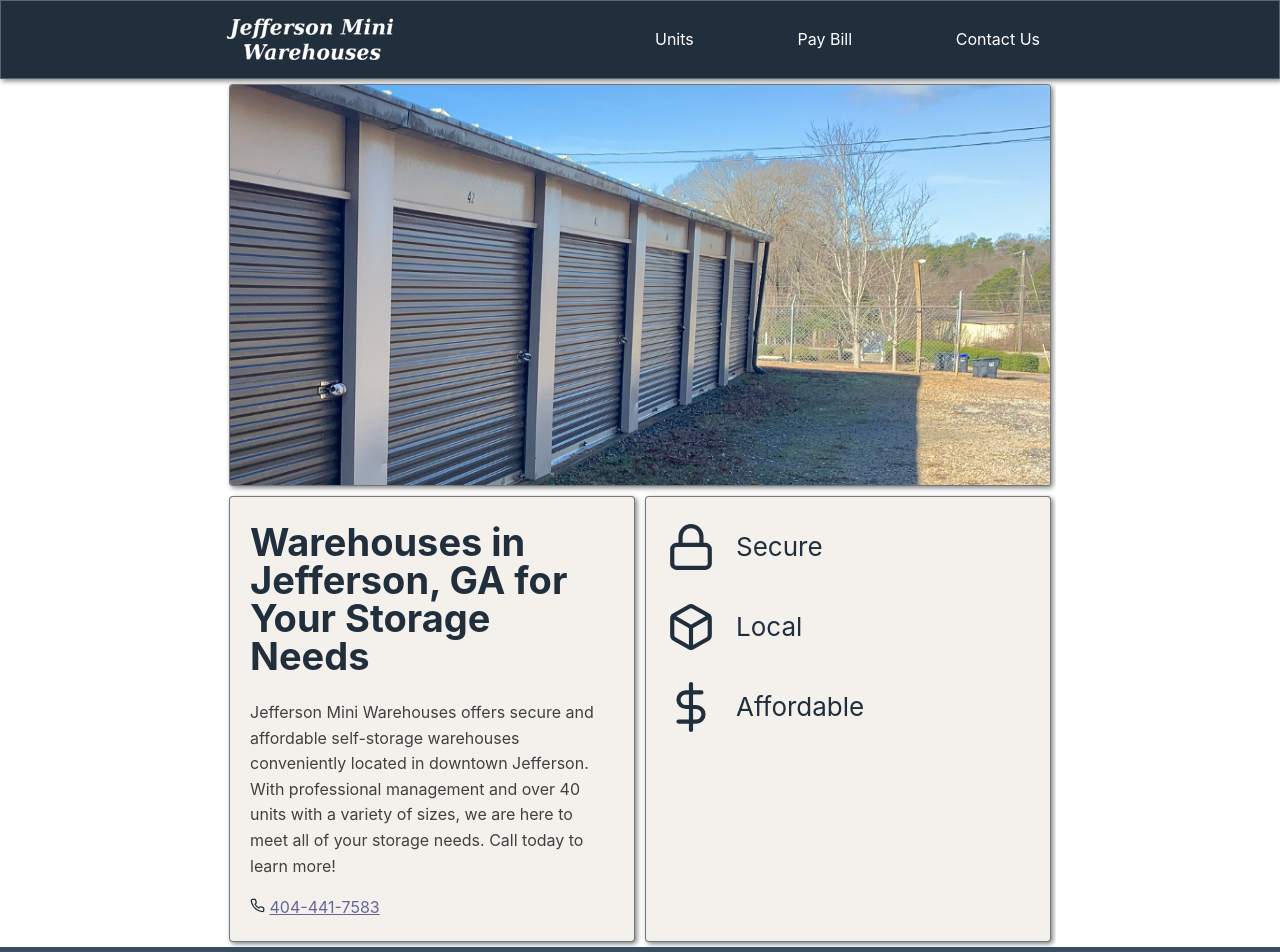
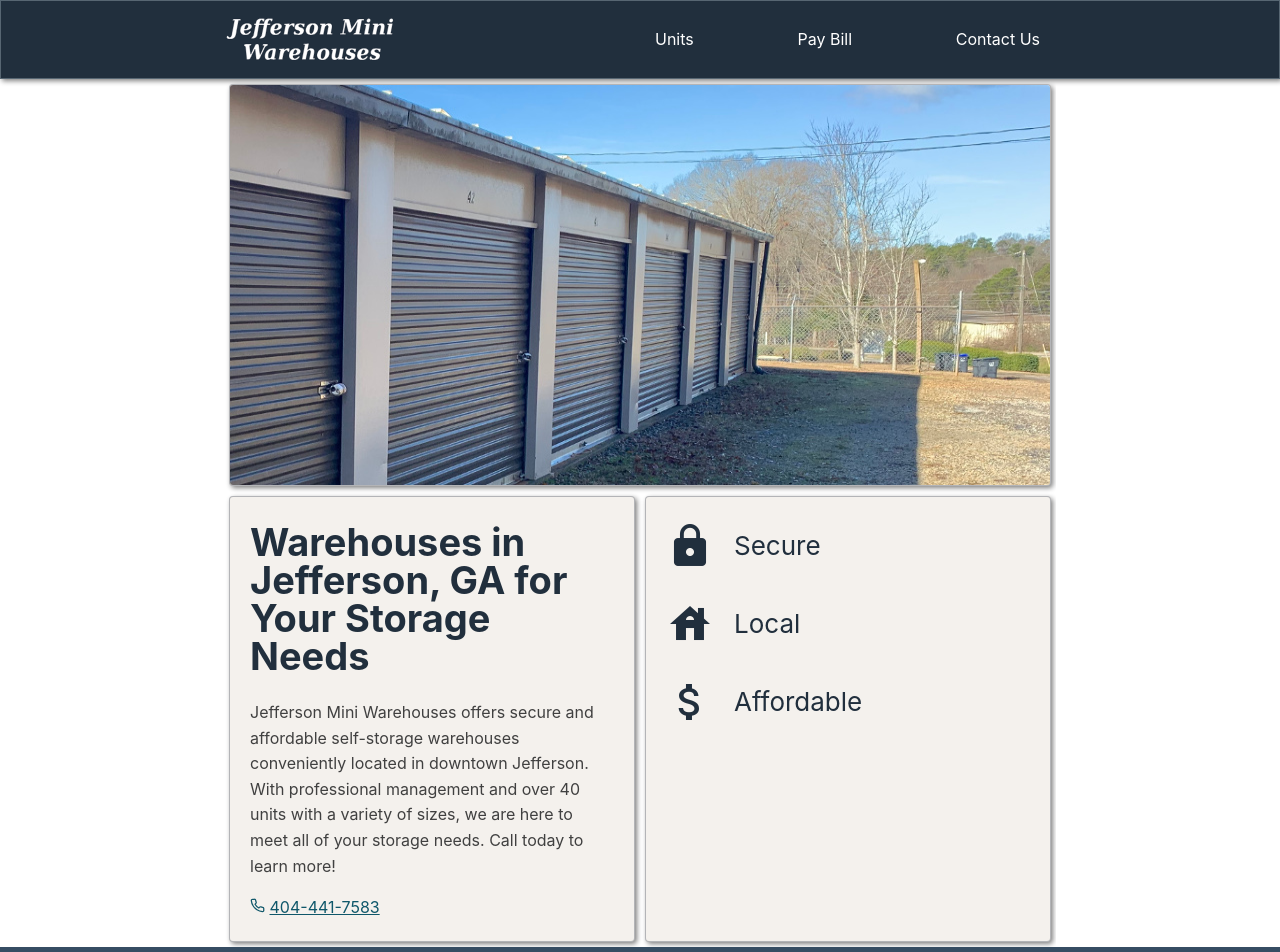
Before and after one commit to jmbuchanan/storage-ui, a React (Create React App) app: page / in a window 1280 px wide. Shown: the top 952 px of the page. Built offline with nearby package versions, Linux system fonts and the light colour scheme.

Commit message:
material ui icons

```diff
--- a/package.json
+++ b/package.json
@@ -6,6 +6,7 @@
     "axios": "^0.19.0",
     "jam-icons": "^2.0.0",
     "js-cookie": "^2.2.1",
+    "material-design-icons": "^3.0.1",
     "react": "^16.10.2",
     "react-dom": "^16.10.2",
     "react-feather": "^2.0.3",
--- a/public/index.html
+++ b/public/index.html
@@ -17,6 +17,7 @@
     <link rel="apple-touch-icon" sizes="180x180" href="%PUBLIC_URL%/favicon/apple-touch-icon.png">
     <link rel="icon" type="image/png" sizes="32x32" href="%PUBLIC_URL%/favicon/favicon-32x32.png">
     <link rel="icon" type="image/png" sizes="16x16" href="%PUBLIC_URL%/favicon/favicon-16x16.png">
+    <link href="https://fonts.googleapis.com/icon?family=Material+Icons" rel="stylesheet">
   </head>
   <body>
     <noscript>You need to enable JavaScript to run this app.</noscript>
--- a/src/_styles.css
+++ b/src/_styles.css
@@ -62,7 +62,7 @@ button {
   background-color: #f4f1ed;
   border-style: solid;
   border-width: 1px;
-  border-color: rgba(58, 68, 82, 0.705);
+  border-color: rgba(58, 68, 82, 0.35);
   box-shadow: 2px 2px 5px grey;
   border-radius: 4px;
   margin: 0px 0px 5px 0px;
--- a/src/contact/Contact.js
+++ b/src/contact/Contact.js
@@ -5,7 +5,7 @@ const Contact = () => {
     return (
       <div className="default-body">
         <h1>Contact Us</h1>
-        <p><Phone size='15' color='#212F3D'/> <a className="phone" href="tel://+14044417583">404-441-7583</a></p>
+        <p><Phone size='15' color='#0f576a'/> <a className="phone" href="tel://+14044417583">404-441-7583</a></p>
       </div>
     );
 }
--- a/src/home/BodyText.js
+++ b/src/home/BodyText.js
@@ -8,7 +8,7 @@ const BodyText = () => {
       <p>Jefferson Mini Warehouses offers secure and affordable self-storage warehouses
          conveniently located in downtown Jefferson. With professional management and over 40 units with a variety of sizes, we are here to meet all of your storage needs. Call today to learn more!
       </p>
-      <Phone size='15' color='#212F3D'/> <a className="phone" href="tel://+14044417583">404-441-7583</a>
+      <Phone size='15' color='#0f576a'/> <a className="phone" href="tel://+14044417583">404-441-7583</a>
     </div>
   );
 }
--- a/src/home/Features.js
+++ b/src/home/Features.js
@@ -1,14 +1,12 @@
 import React from 'react';
-
-import { Lock, Box, DollarSign } from 'react-feather';
 
 const Features = () => {
   return (
     <div className="features paper">
       <ul>
-        <li><Lock size='50' color='#212F3D'/><span className="feature">Secure</span></li>
-        <li><Box size='50' color='#212F3D'/><span className="feature">Local</span></li>
-        <li><DollarSign size='50' color='#212F3D'/><span className="feature">Affordable</span></li>
+        <li><i className="material-icons">lock</i><span className="feature">Secure</span></li>
+        <li><i className="material-icons">house</i><span className="feature">Local</span></li>
+        <li><i className="material-icons">attach_money</i><span className="feature">Affordable</span></li>
       </ul>
     </div>
   );
--- a/src/home/_styles.css
+++ b/src/home/_styles.css
@@ -25,10 +25,15 @@
   grid-area: features;
 }
 
+.material-icons {
+  font-size: 48px;
+  color: #212F3D;
+}
+
 .phone {
   text-decoration: underline;
   font-weight: normal;
-  color: #666699;
+  color: #0f576a;
 }
 
 .features ul {
--- a/src/units/Units.js
+++ b/src/units/Units.js
@@ -23,7 +23,7 @@ const Units = () => {
         </div>
         <div className="unit-features-div">
           <p>$40/<span className="per-month">mo</span>  <span className='strike-through-price'>$50/<span className="per-month">mo</span></span></p>
-          <p><Phone size='15' color='#212F3D'/> <a className="phone" href="tel://+14044417583">404-441-7583</a></p>
+          <p><Phone size='15' color='#0f576a'/> <a className="phone" href="tel://+14044417583">404-441-7583</a></p>
         </div>
       </div>
 
@@ -37,7 +37,7 @@ const Units = () => {
         </div>
         <div className="unit-features-div">
           <p>$80/<span className="per-month">mo</span>  <span className='strike-through-price'>$90/<span className="per-month">mo</span></span></p>
-          <p><Phone size='15' color='#212F3D'/> <a className="phone" href="tel://+14044417583">404-441-7583</a></p>
+          <p><Phone size='15' color='#0f576a'/> <a className="phone" href="tel://+14044417583">404-441-7583</a></p>
         </div>
       </div>
     </div>
```
Also changed, not shown: 1 other file (tests, documents, lock files or other folders).
